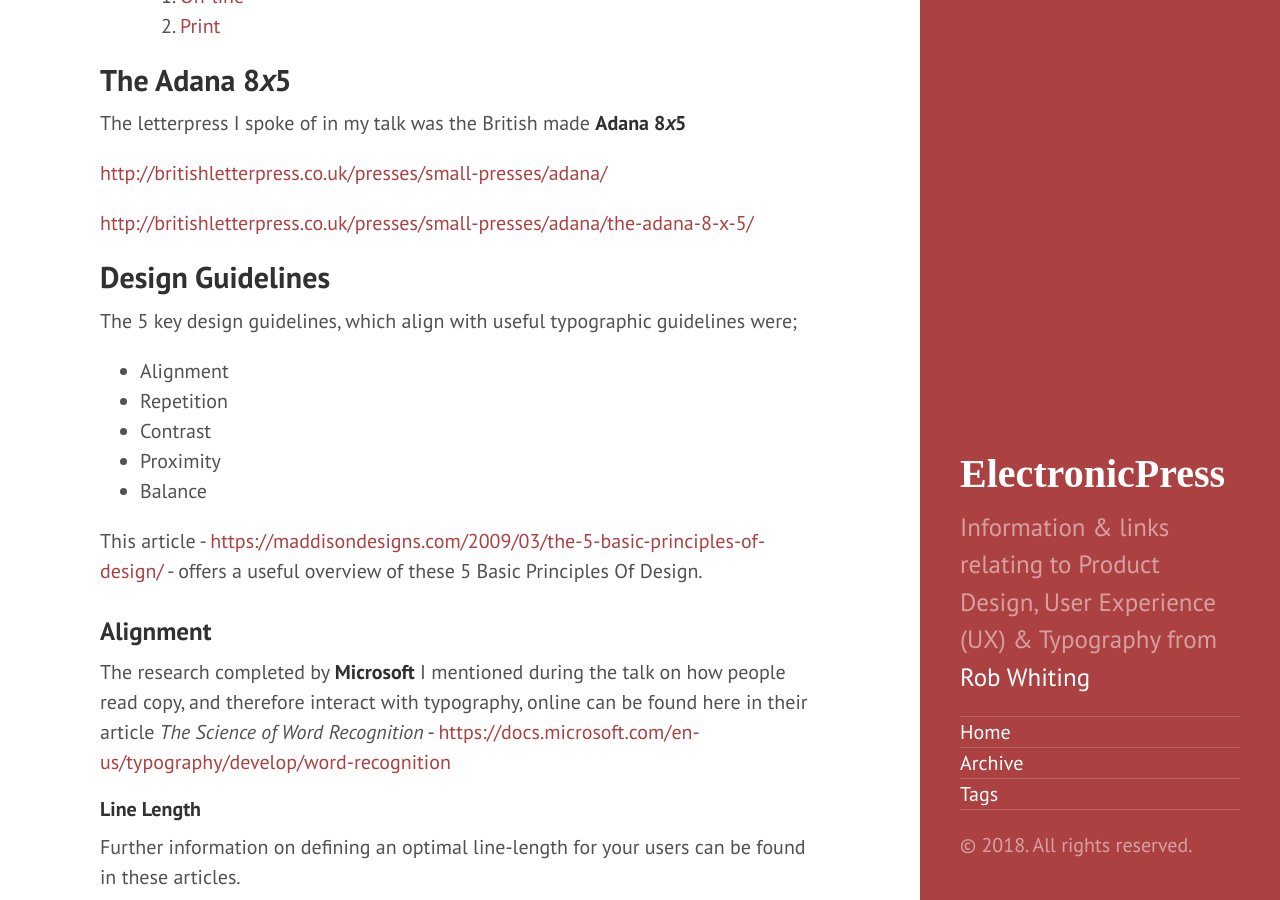
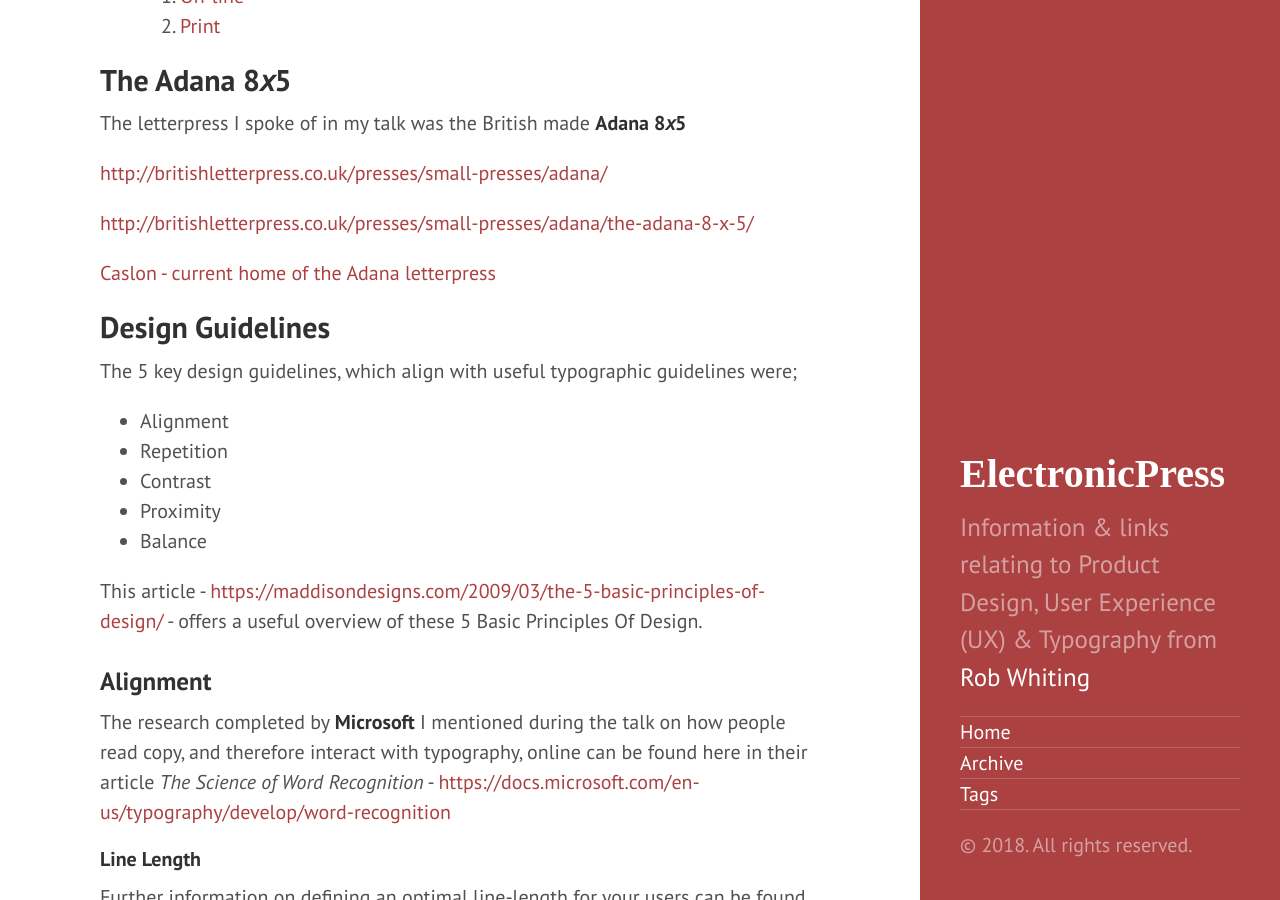
Before and after one commit to whitingx/whitingx.github.io, a Jekyll site: the page built from _posts/2018-06-22-dotyork-nux-ux-and-typography.md, in a window 1280 px wide and 900 px high, scrolled down 953 px. Built offline with Jekyll 4.4.1, drawn with Linux system fonts in a browser that asks for light colours; some web fonts are replaced; comment, search, counter and statistics services are not loaded.

Commit message:
Fix link

```diff
--- a/_posts/2018-06-22-dotyork-nux-ux-and-typography.md
+++ b/_posts/2018-06-22-dotyork-nux-ux-and-typography.md
@@ -32,6 +32,8 @@ The letterpress I spoke of in my talk was the British made **Adana 8*x*5**
 [http://britishletterpress.co.uk/presses/small-presses/adana/](http://britishletterpress.co.uk/presses/small-presses/adana/)
 
 [http://britishletterpress.co.uk/presses/small-presses/adana/the-adana-8-x-5/](http://britishletterpress.co.uk/presses/small-presses/adana/the-adana-8-x-5/)
+
+[Caslon - current home of the Adana letterpress](http://www.caslon.co.uk/html/_adana_letterpress___.html)
 
 ## Design Guidelines
 
```
